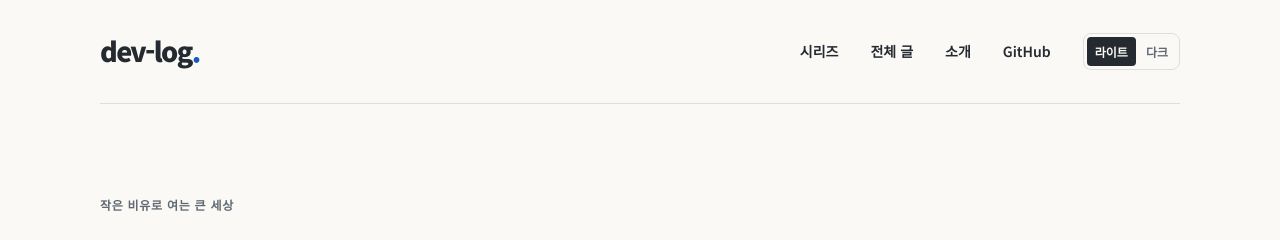
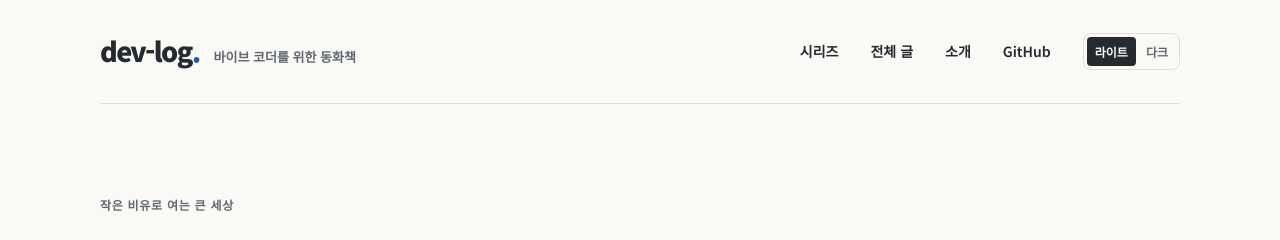
Before and after one commit to sj-park-kr/dev-log, a Jekyll site: the page built from index.md, in a window 1280 px wide. Shown: the top 240 px of the page. Built offline with Jekyll 4.4.1, drawn with Linux system fonts in a browser that asks for light colours.

Commit message:
헤더에 블로그 소개 문구 추가

```diff
--- a/_includes/header.html
+++ b/_includes/header.html
@@ -1,5 +1,5 @@
 <header class="site-header wrapper">
-  <a class="wordmark" href="{{ '/' | relative_url }}" aria-label="dev-log 홈">dev-log<span aria-hidden="true">.</span></a>
+  <a class="wordmark" href="{{ '/' | relative_url }}" aria-label="dev-log 홈">dev-log<span aria-hidden="true">.</span> <small>바이브 코더를 위한 동화책</small></a>
   <nav aria-label="주요 메뉴">
     <a href="{{ '/series/' | relative_url }}"{% if page.url == '/series/' %} aria-current="page"{% endif %}>시리즈</a>
     <a href="{{ '/posts/' | relative_url }}"{% if page.url == '/posts/' %} aria-current="page"{% endif %}>전체 글</a>
--- a/assets/css/style.css
+++ b/assets/css/style.css
@@ -47,6 +47,7 @@ img, video, svg { max-width: 100%; height: auto; }
 .site-header { display: flex; align-items: center; justify-content: space-between; flex-wrap: wrap; gap: 16px; min-height: 94px; border-bottom: 1px solid var(--line); }
 .wordmark { font-size: 27px; font-weight: 900; letter-spacing: -.06em; text-decoration: none; }
 .wordmark span { color: var(--accent); }
+.wordmark small { margin-left: 8px; color: var(--muted); font-size: 13px; font-weight: 600; letter-spacing: 0; }
 .site-header nav { display: flex; gap: 20px; font-size: 14px; font-weight: 600; }
 .site-header nav a { text-decoration: none; }
 .site-header nav a:hover, .site-header nav a[aria-current] { color: var(--accent); text-decoration: underline; }
```
